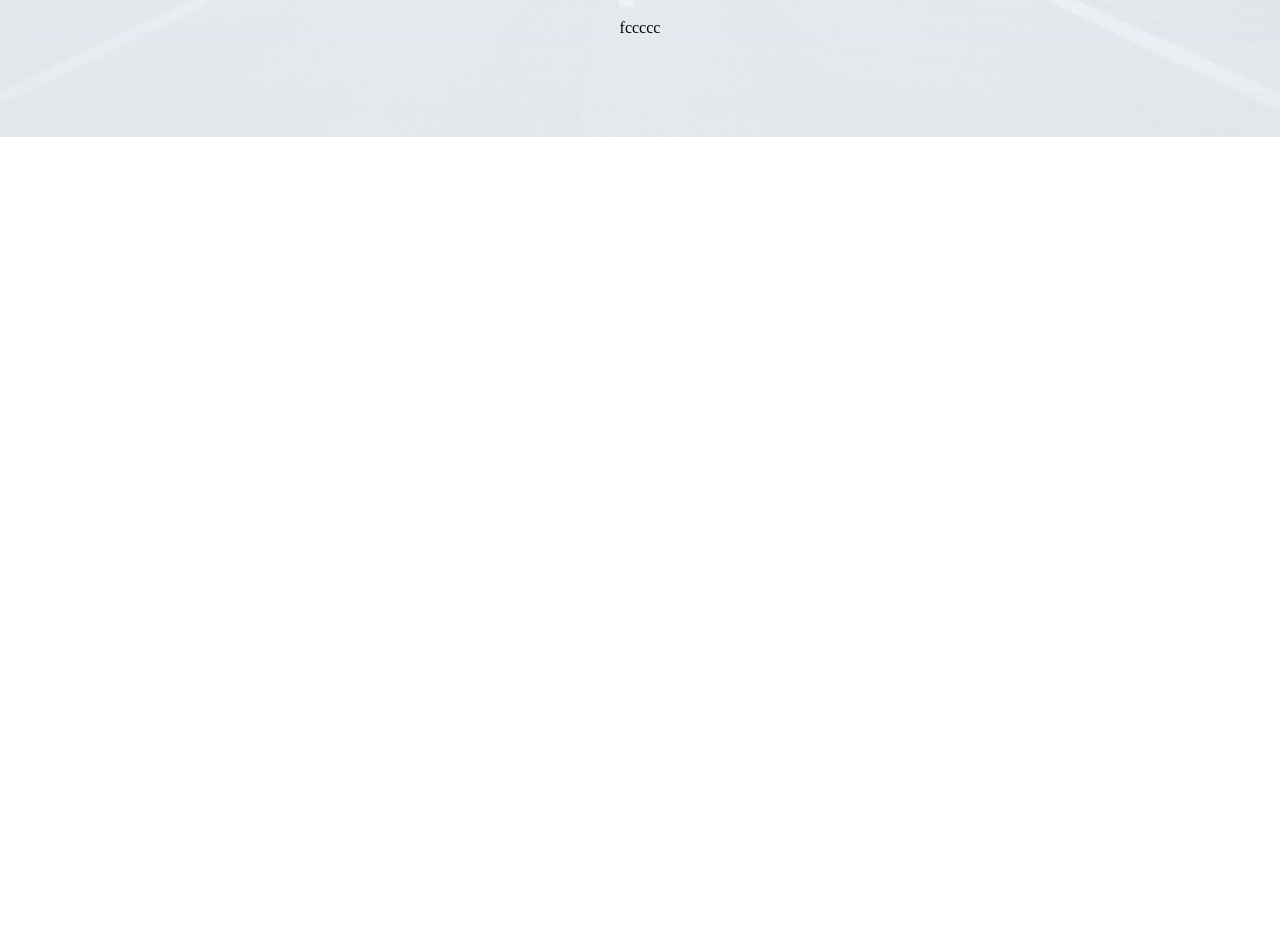
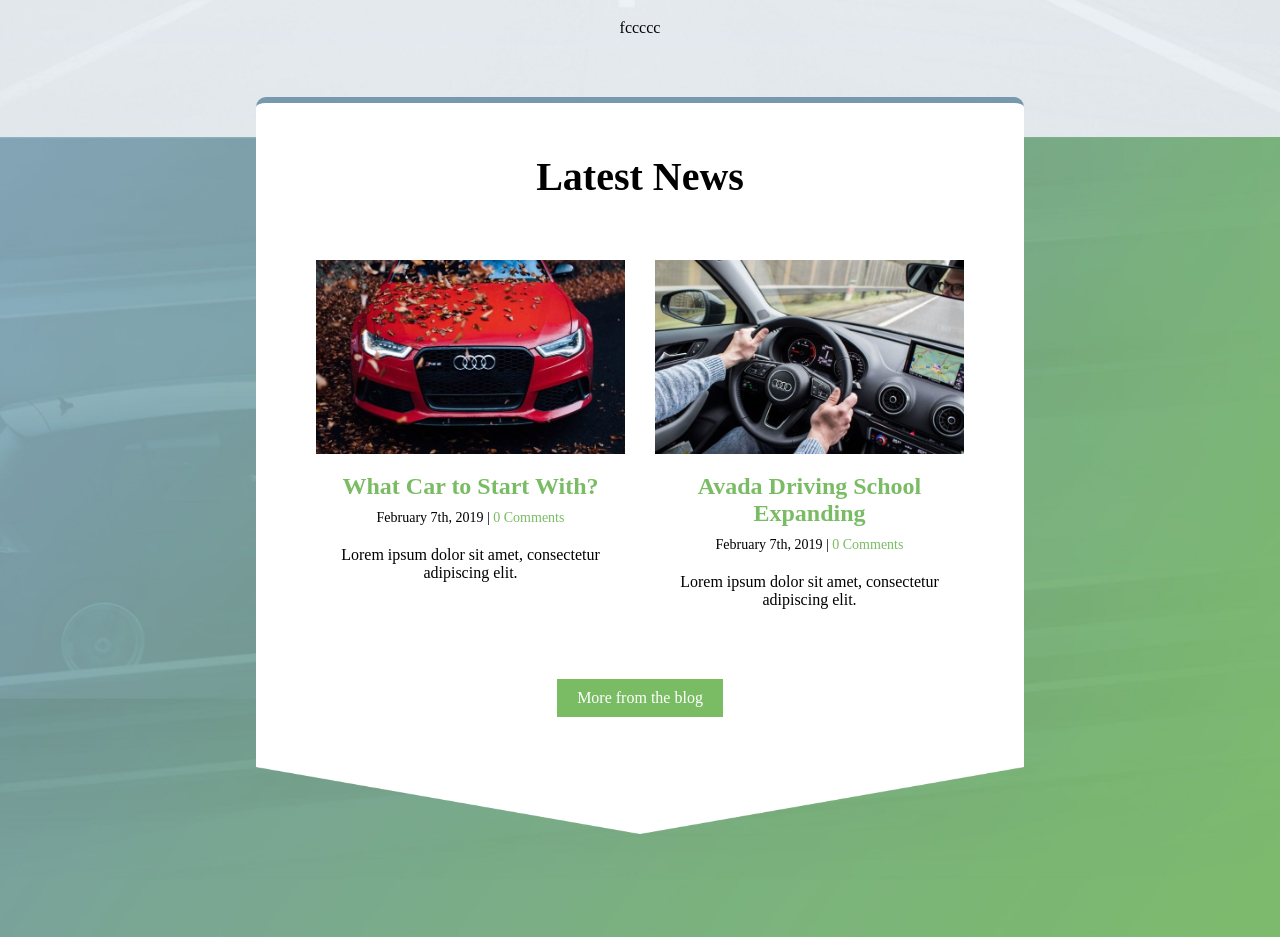
Before and after one commit to MatteoRuggieri2/proj-html-vuejs, a Vue app: page / in a window 1280 px wide. Shown: the part 3920-4857 px from the top of the page. Before the commit the page ends 4057 px from the top, so only its background shows below. Built offline with nearby package versions, Linux system fonts and the light colour scheme.

Commit message:
Completato news section

```diff
--- a/src/App.vue
+++ b/src/App.vue
@@ -2,7 +2,7 @@
   <div id="app">
 
     <Header :headerLinks="headerLinksArray" />
-    <Main :courses="coursesArray" :instructors="instructorsArray" />
+    <Main :courses="coursesArray" :instructors="instructorsArray" :news="latestNewsArray" />
     <!-- <Main :courses="coursesArray" :percentagesArray="percentagesLabelsArray" /> -->
 
   </div>
@@ -97,6 +97,22 @@ export default {
           text: 'Lorem ipsum dolor sit amet, consectetur adipiscing elit.'
         },
       ],
+      latestNewsArray: [
+        {
+          img: 'blog-choosecar-700x441.jpg',
+          name: 'What Car to Start With?',
+          date: 'February 7th, 2019',
+          comments: 0,
+          text: 'Lorem ipsum dolor sit amet, consectetur adipiscing elit.'
+        },
+        {
+          img: 'blogpost-10and2-700x441.jpg',
+          name: 'Avada Driving School Expanding',
+          date: 'February 7th, 2019',
+          comments: 0,
+          text: 'Lorem ipsum dolor sit amet, consectetur adipiscing elit.'
+        }
+      ],
     }
   }
 
--- a/src/components/Main.vue
+++ b/src/components/Main.vue
@@ -97,7 +97,7 @@
                     </div>
                 </div>
 
-                <svg class="latestnews-bottom" xmlns="http://www.w3.org/2000/svg" viewBox="0 0 1440 320">
+                <svg class="decorative-bottom" xmlns="http://www.w3.org/2000/svg" viewBox="0 0 1440 320">
                     <path fill="#ffffff" fill-opacity="1" d="M0,192L720,288L1440,192L1440,320L720,320L0,320Z"></path>
                 </svg>
 
@@ -146,6 +146,20 @@
             </div>
         </section>
 
+        <!-- Section - News -->
+        <section class="news-sect">
+            <div class="container">
+                <div class="news-container">
+                    <h2>Latest News</h2>
+                    <div class="newscard-container">
+                        <NewsCard v-for="(element, index) in news" :key="index" :singleNews="element" />
+                        <img class="decorative-element" src="../assets/img/latestnews-bottom.png" alt="Elemento Decorativo">
+                    </div>
+                    <a class="btn btn-primary" href="#">More from the blog</a>
+                </div>
+            </div>
+        </section>
+
 
     </main>
 </template>
@@ -154,18 +168,21 @@
 import FirstLessonRequest from "./FirstLessonRequest.vue";
 import SingleCourse from "./SingleCourse.vue";
 import InstructorCard from "./InstructorCard.vue";
+import NewsCard from "./NewsCard.vue";
 
 export default {
     name: 'Main',
     components: {
         FirstLessonRequest,
         SingleCourse,
-        InstructorCard
+        InstructorCard,
+        NewsCard
     },
     props: {
         courses: Array,
         percentagesArray: Array,
-        instructors: Array
+        instructors: Array,
+        news: Array
     }
 }
 </script>
@@ -330,7 +347,7 @@ export default {
                     }
                 }
 
-                .latestnews-bottom {
+                .decorative-bottom {
                     display: block;
                     position: absolute;
                     bottom: 0;
@@ -400,6 +417,41 @@ export default {
                 margin-bottom: 40px;
             }
         }
+
+        // Section - News
+        .news-sect {
+            background-image: url('../assets/img/latestnews-background.jpg');
+            background-position: center;
+            background-size: cover;
+            background-repeat: no-repeat;
+            padding: 0 0 130px;
+
+            .news-container {
+                width: 100%;
+                padding: 50px 45px;
+                border-radius: 10px 10px 0 0;
+                background-color: white;
+                border-top: 6px solid $third_color;
+                text-align: center;
+                position: relative;
+                bottom: 40px;
+
+                h2 {
+                    font-size: $section_title_font_size;
+                    margin-bottom: 60px;
+                }
+
+                .newscard-container {
+                    display: flex;
+                }
+
+                .decorative-element {
+                    position: absolute;
+                    top: 100%;
+                    left: 0;
+                }
+            }
+        }
     }
 
 </style>
--- /dev/null
+++ b/src/components/NewsCard.vue
@@ -0,0 +1,52 @@
+<template>
+    <div class="news">
+        <img :src="require(`../assets/img/${singleNews.img}`)" :alt="singleNews.name">
+        <h4>{{ singleNews.name }}</h4>
+        <div class="info-news">
+            <span>{{ singleNews.date }}</span>
+            <span> | </span>
+            <span class="comments">{{ singleNews.comments }} Comments</span>
+        </div>
+        <p>{{ singleNews.text }}</p>
+    </div>
+</template>
+
+<script>
+export default {
+    name: 'News',
+    props: {
+        singleNews: Object
+    }
+}
+</script>
+
+<style lang="scss" scoped>
+@import '../style/variables.scss';
+
+    .news {
+        width: 100%;
+        margin: 0 15px 40px;
+        padding-bottom: 30px;
+        text-align: center;
+
+        img {
+            margin-bottom: 15px;
+        }
+
+        h4 {
+            color: $primary_color;
+            margin-bottom: 10px;
+            font-size: 24px;
+        }
+
+        .info-news {
+            margin-bottom: 20px;
+            font-size: 14px;
+
+            .comments {
+                color: $primary_color;
+            }
+        }
+    }
+
+</style>
```
